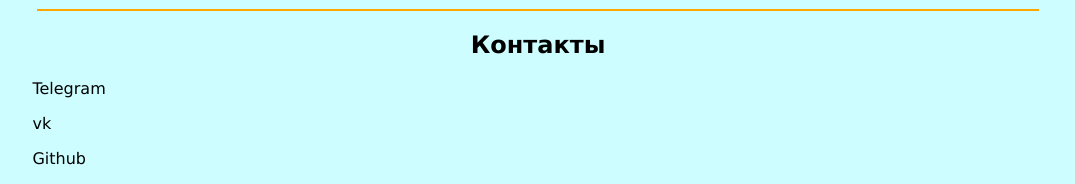
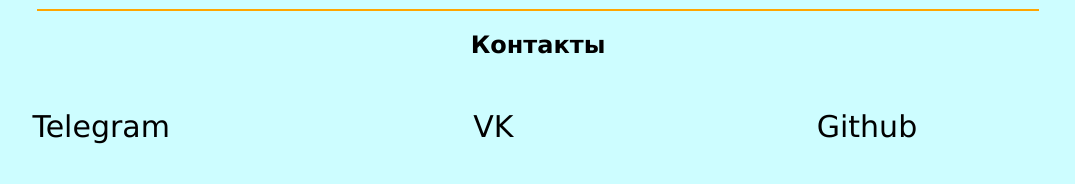
Before and after one commit to Sportster883-Orange/Student-card, a plain HTML site: page index.html in a window 1280 px wide. Shown: the part 1337-1521 px from the top of the page, without its empty margins (102-1177 px from the left). Drawn offline with Linux system fonts and the light colour scheme.

Commit message:
Add files via upload

```diff
--- a/index.html
+++ b/index.html
@@ -70,11 +70,13 @@
     <h2>Мои пройденные курсы</h2>
         <img text src="newborn.png" width="500" alt="нету фото(((">
         <hr size="2" noshade color="orange" width="1000"/>
-    <div class="contact">
 
-        <h2>Контакты</h2>
-        <p><a href="https://t.me/Sportster_883" target="_blank">Telegram </a></p>
-        <p> <a href="https://vk.com/id1724084" target="_blank"> vk</a></p>
+
+    <h2>Контакты</h2>
+        <div class="contact">
+
+        <p> <a  href="https://t.me/Sportster_883" target="_blank">Telegram </a></p>
+        <p> <a href="https://vk.com/id1724084" target="_blank"> VK</a></p>
         <p> <a href="https://github.com/Sportster883-Orange" target="_blank"> Github</a>   </p>
     </div>
 </div>
--- a/styles.css
+++ b/styles.css
@@ -8,7 +8,7 @@ body {
     display: flex;
 }
 .info-text {
-    margin-left: 40px;
+   margin-left: 40px;
 
 
 }
@@ -54,3 +54,10 @@ h1 {
     border-radius: 25%;
 
 }
+.contact {
+    font-size: 30px;
+    font-family: unset;
+    display: flex;
+    column-gap: 30%;
+
+}
```
